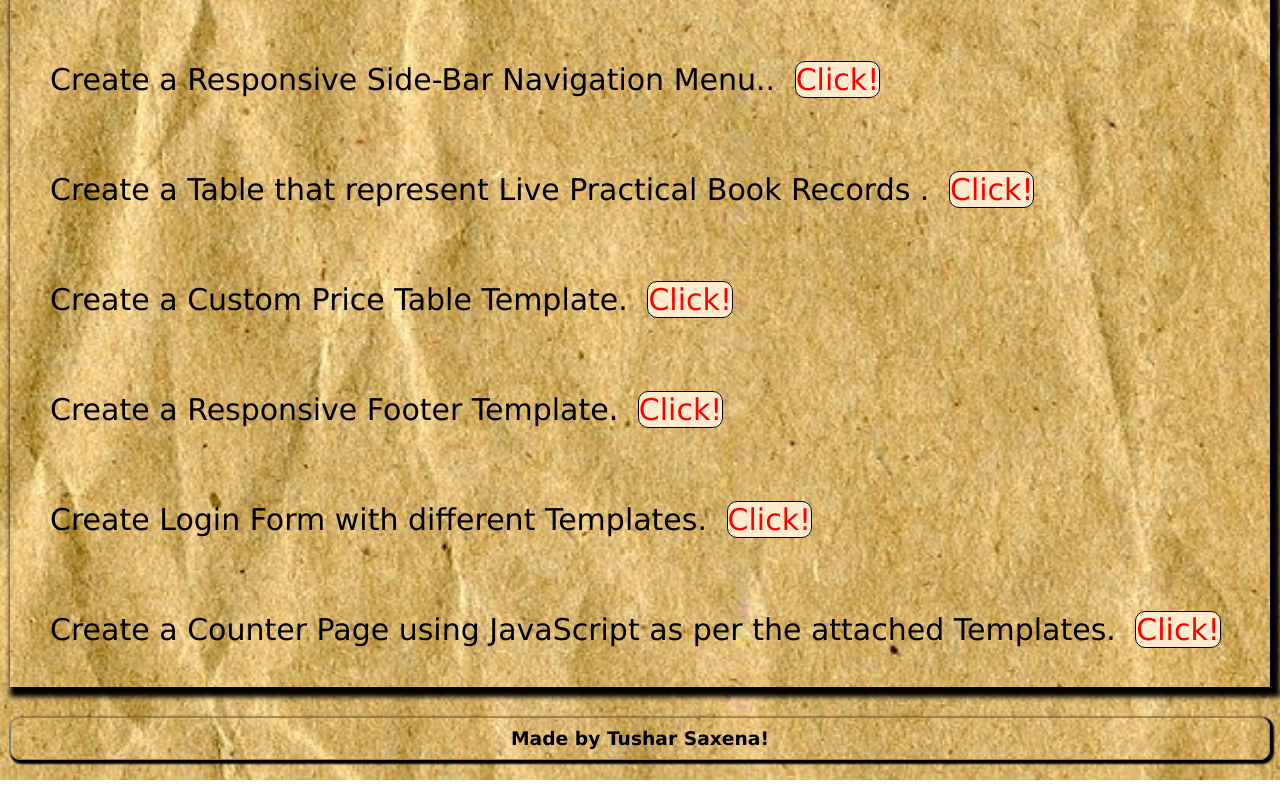
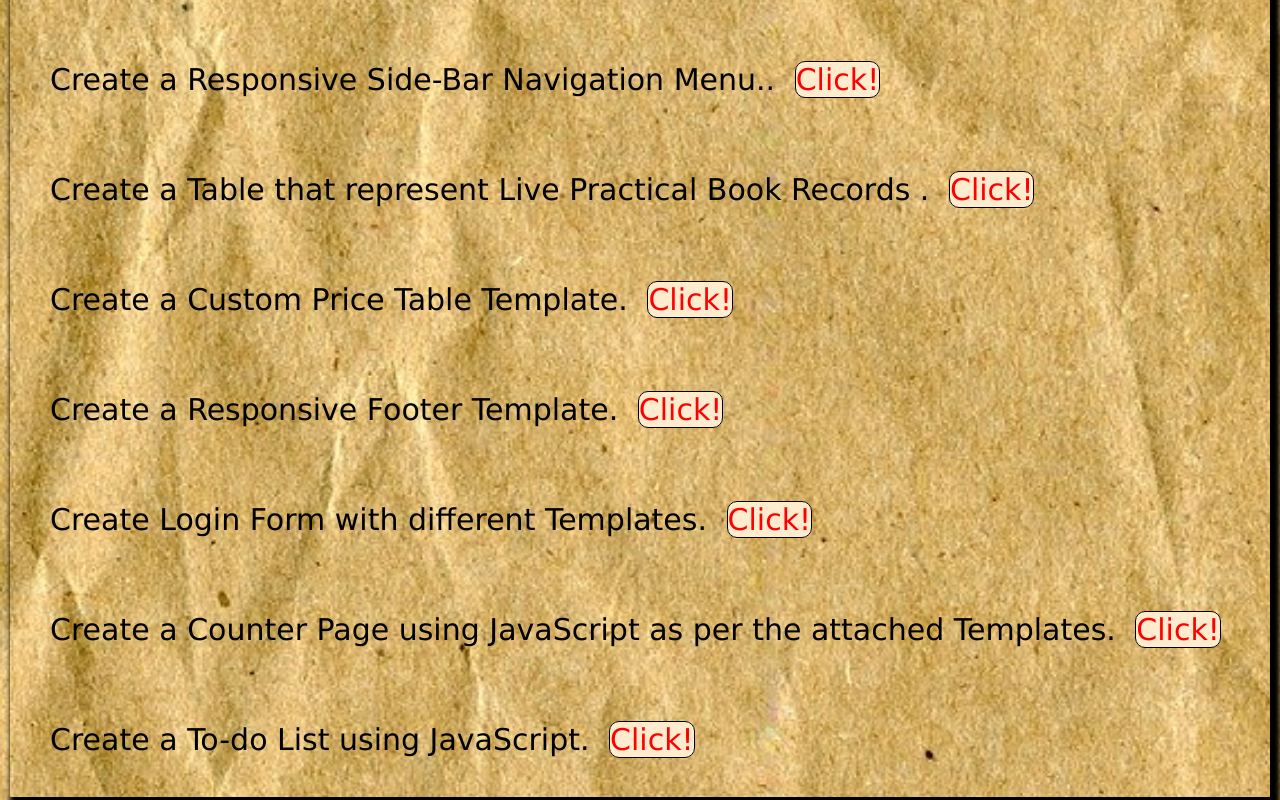
Before and after one commit to Tusharsaxena3112/FullStack-1-Practical, a plain HTML site: page index.html in a window 1280 px wide. Shown: the part 2000-2800 px from the top of the page. Drawn offline with Linux system fonts and the light colour scheme.

Commit message:
index file updated

```diff
--- a/index.html
+++ b/index.html
@@ -10,7 +10,7 @@
   <body>
     <h1 class="main-heading">Welcome to Fullstack Course</h1>
     <div class="notify">
-      <h3>Link of Practical-15 has been added ! Check Out Now.</h3>
+      <h3>Link of Practical-16 has been added ! Check Out Now.</h3>
     </div>
     <h2>About Course</h2>
     <p>
@@ -108,6 +108,11 @@
           Create a Counter Page using JavaScript as per the attached Templates.
           <a href="html/Practical-15.html">Click!</a>
         </li>
+        <br>
+        <li>
+          Create a To-do List using JavaScript.
+          <a href="html/Practical-16.html">Click!</a>
+        </li>
       </ul>
       </ul>
     </div>
```
